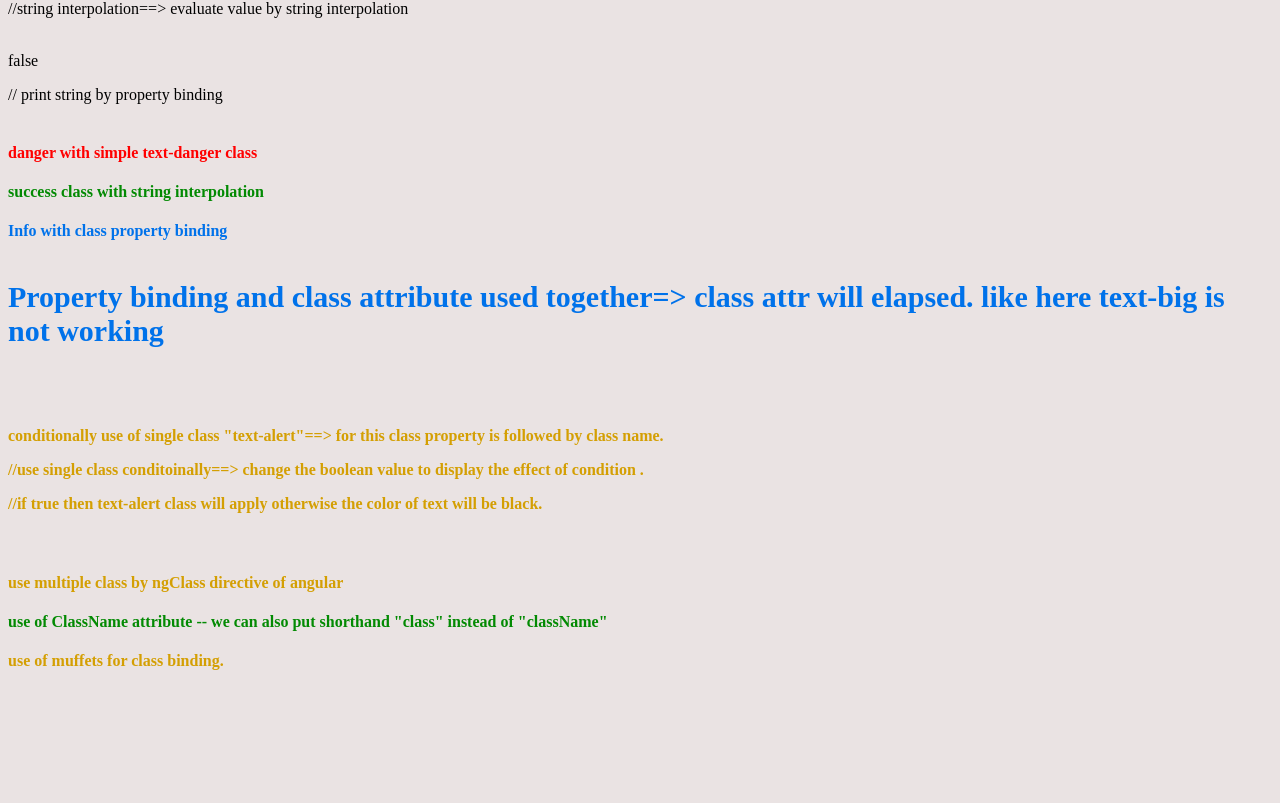
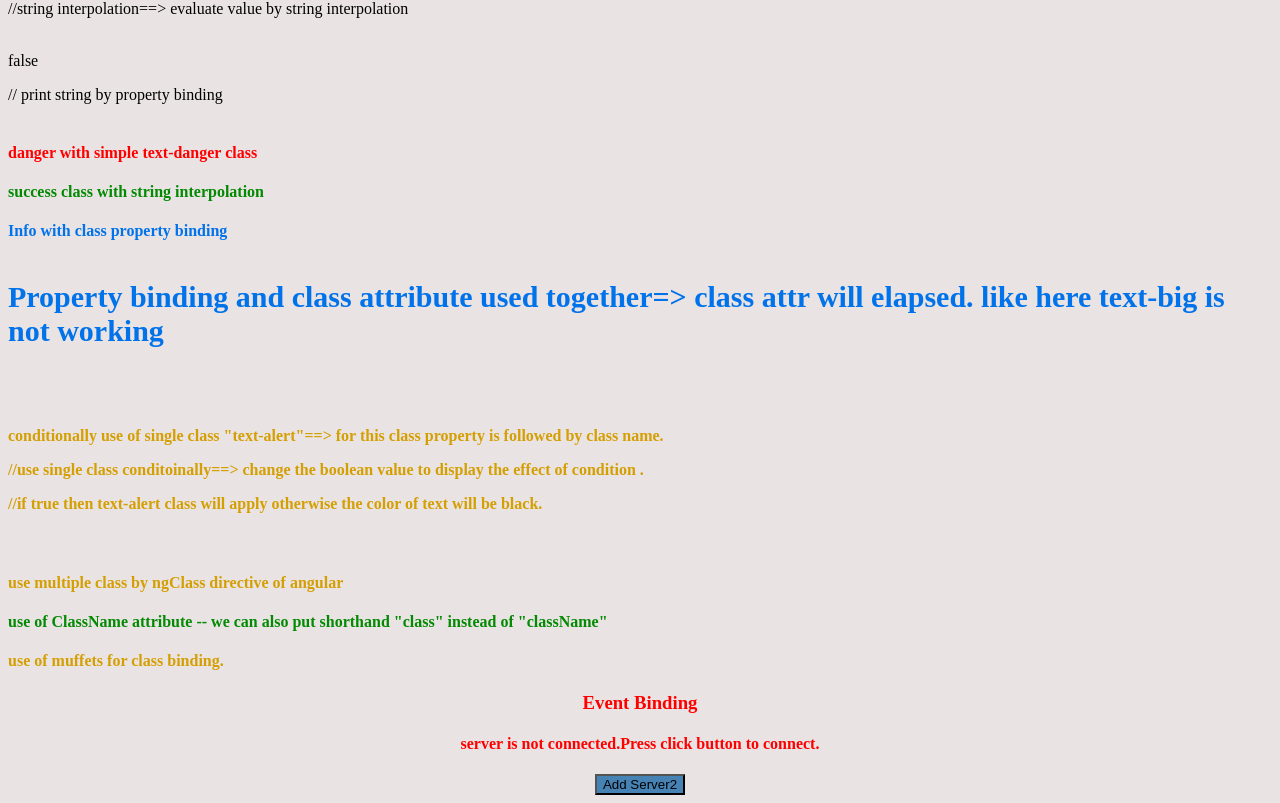
Before and after one commit to vikas576/Angular, an Angular app: page / in a window 1280 px wide. Shown: the part 299-1102 px from the top of the page. Before the commit the page ends 991 px from the top, so only its background shows below. Built offline with nearby package versions, Linux system fonts and the light colour scheme.

Commit message:
event binding trigger handler

```diff
--- a/src/app/app.component.html
+++ b/src/app/app.component.html
@@ -1,3 +1,4 @@
 <p> App works</p>
 <app-prop-bind> </app-prop-bind>
 <app-class-bind> </app-class-bind>
+<app-event-bind></app-event-bind>
--- a/src/app/app.module.ts
+++ b/src/app/app.module.ts
@@ -5,12 +5,14 @@ import { AppRoutingModule } from './app-routing.module';
 import { AppComponent } from './app.component';
 import { PropBindComponent } from './prop-bind/prop-bind.component';
 import { ClassBindComponent } from './class-bind/class-bind.component';
+import { EventBindComponent } from './event-bind/event-bind.component';
 
 @NgModule({
   declarations: [
     AppComponent,
     PropBindComponent,
-    ClassBindComponent
+    ClassBindComponent,
+    EventBindComponent
   ],
   imports: [
     BrowserModule,
--- /dev/null
+++ b/src/app/event-bind/event-bind.component.css
@@ -0,0 +1,4 @@
+.text-danger{color:red;}
+.text-success{ color:#077d07;}
+.bg_primary{ background: steelblue;}
+.bg_success{background: #077d07;}
--- /dev/null
+++ b/src/app/event-bind/event-bind.component.html
@@ -0,0 +1,8 @@
+<div [ngStyle]= "main_Classes">
+    <h3 [ngClass]="textDanger"> Event Binding</h3>
+    <h4 [class]="textDanger">{{serverStatus}}</h4>
+    <h3 [style.color]="'blue'">{{triggerType}}</h3>
+    <!-- <button [disabled]="!allowButton" [style.background]="'#7f7fec'"    (click)="onCreateServer()">Add Server1</button> -->
+    <button [disabled]="!allowButton" [class]="textBg"  (click)="onCreateServer($event)">Add Server2</button>
+
+</div>
--- /dev/null
+++ b/src/app/event-bind/event-bind.component.ts
@@ -0,0 +1,41 @@
+import { Component, OnInit } from '@angular/core';
+
+@Component({
+  selector: 'app-event-bind',
+  templateUrl: './event-bind.component.html',
+  styleUrls: ['./event-bind.component.css']
+})
+export class EventBindComponent implements OnInit {
+  public serverStatus="server is not connected.Press click button to connect."
+  public textDanger ="text-danger";
+  public allowButton =false;
+  public textBg ="bg_primary";
+  public triggerType;
+
+
+  constructor() {
+setTimeout(() => {
+    this.allowButton =true;
+}, 1000);
+
+  }
+  onCreateServer(event){
+    this.serverStatus="connected";
+    this.textDanger="text-success";
+    this.textBg="bg_success";
+    console.log(event);
+    this.triggerType= "event trigger type is : " + event.type;
+
+  }
+
+  public main_Classes = {
+
+    "font-size":"24px;",
+    "text-align":"center",
+
+  }
+
+  ngOnInit() {
+  }
+
+}
```
